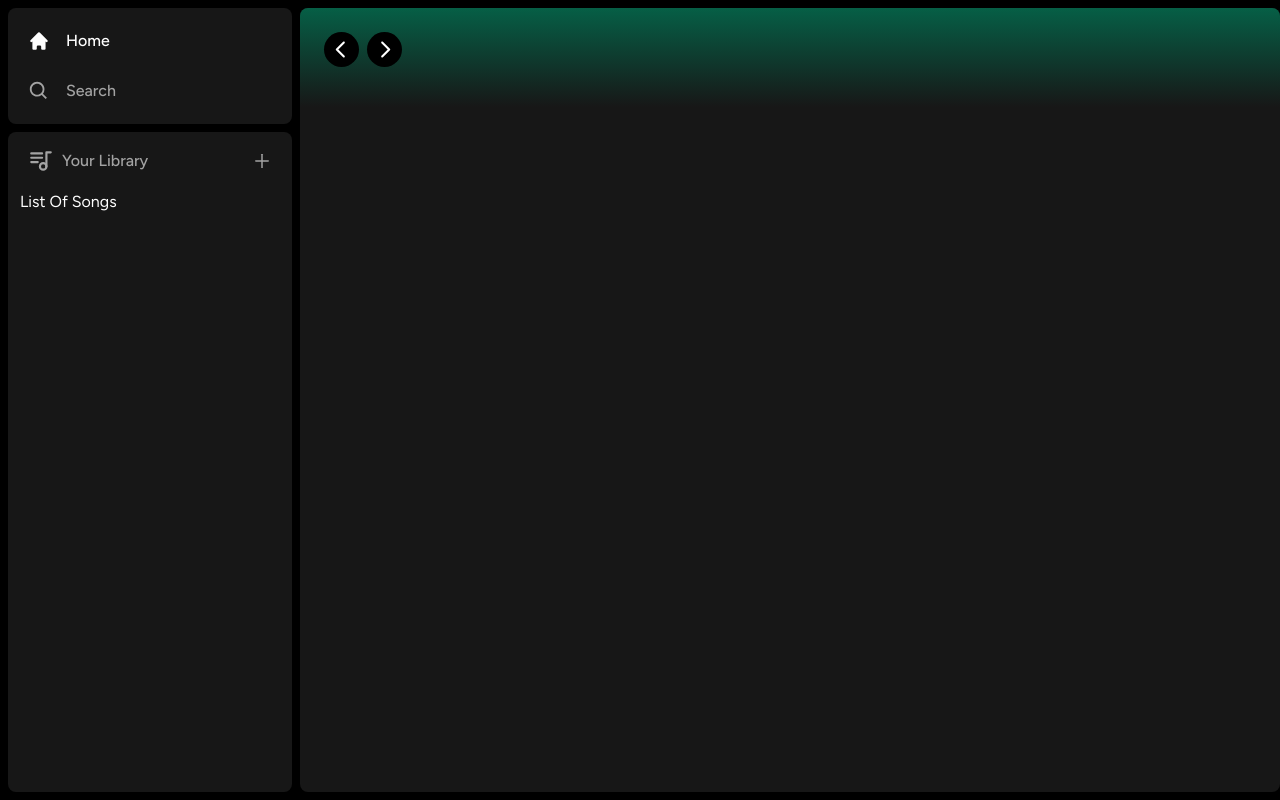
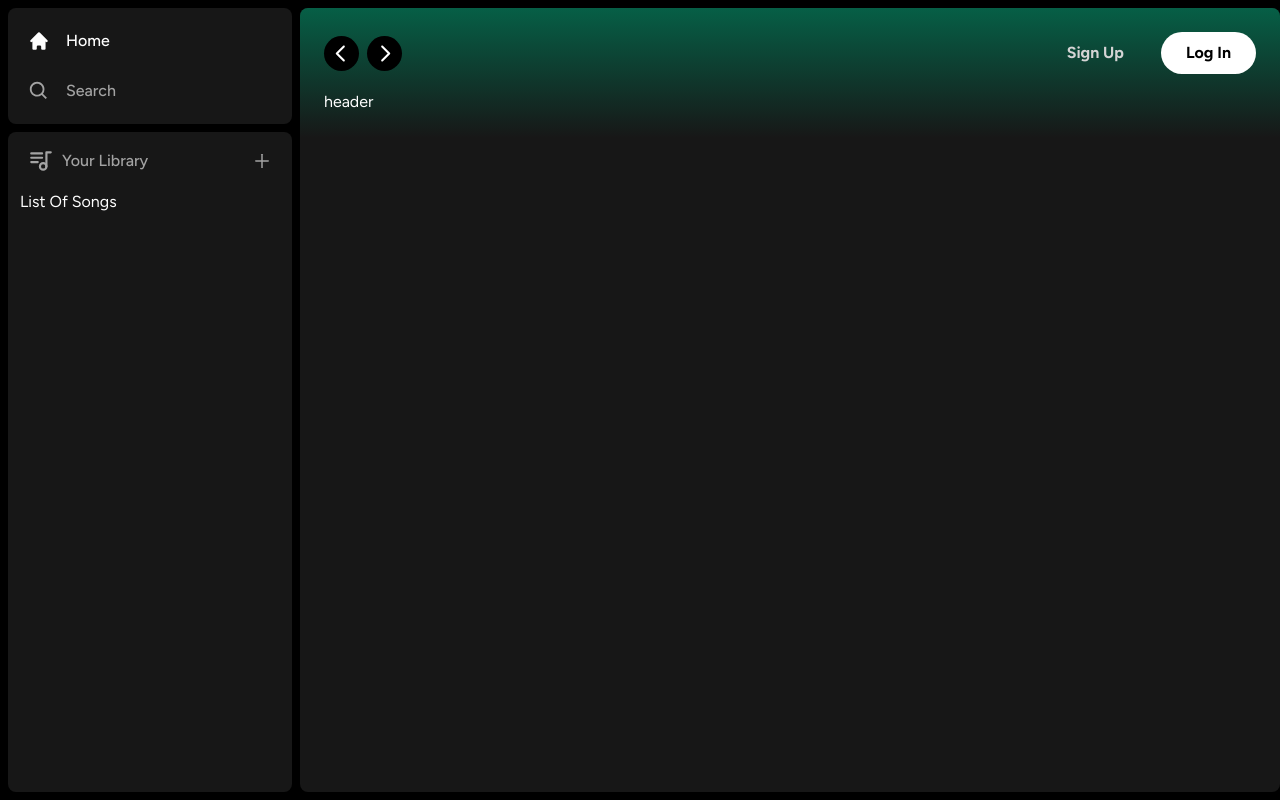
Before and after one commit to moeinparvizi/music-player, a Next.js app: page / in a window 1280 px wide. Built offline with nearby package versions, Linux system fonts and the light colour scheme.

Commit message:
create log in sign up section

```diff
--- a/app/(site)/page.jsx
+++ b/app/(site)/page.jsx
@@ -3,7 +3,9 @@
 export default function Home() {
   return (
     <div className="flex flex-col bg-neutral-900 rounded-lg h-full w-full overflow-hidden overflow-y-auto">
-      <Header />
+      <Header>
+        header
+      </Header>
     </div>
   );
 }
--- a/components/Box.jsx
+++ b/components/Box.jsx
@@ -1,4 +1,6 @@
+import { motion } from "framer-motion";
 import { twMerge } from "tailwind-merge";
+
 
 const Box = ({ children, className }) => {
   return (
--- /dev/null
+++ b/components/Button.jsx
@@ -0,0 +1,45 @@
+import { forwardRef } from "react";
+import { twMerge } from "tailwind-merge";
+
+const Button = forwardRef(
+  ({ className, children, disabled, type = "button", ...props }, ref) => {
+    return (
+      <button
+        type={type}
+        className={twMerge(
+          `w-full
+           rounded-full
+           bg-green-500
+           border
+           border-transparent
+           px-3
+           py-3
+           disabled:cursor-not-allowed
+           disabled:opacity-50
+           text-black
+           font-bold
+           hover:opacity-75
+           trasition
+          `,
+          className
+        )}
+        disabled={disabled}
+        ref={ref}
+        {...props}
+      >
+        {children}
+      </button>
+    );
+  }
+);
+
+Button.displayName = "button";
+// const Button = () => {
+//   return (
+//     <div>
+
+//     </div>
+//   );
+// }
+
+export default Button;
--- a/components/Header.jsx
+++ b/components/Header.jsx
@@ -5,6 +5,9 @@
 import { twMerge } from "tailwind-merge";
 import { RxCaretLeft } from "react-icons/rx";
 import { RxCaretRight } from "react-icons/rx";
+import { HiHome } from "react-icons/hi";
+import { BiSearch } from "react-icons/bi";
+import Button from "./Button";
 
 const Header = ({ children, className }) => {
   const router = useRouter();
@@ -39,7 +42,36 @@
             <RxCaretRight className="text-white" size={35} />
           </button>
         </motion.div>
+        <div className="flex md:hidden gap-x-2 items-center">
+          <button className="rounded-full p-2 bg-white flex justify-center items-center hover:opacity-75 trasition">
+            <HiHome size={20} className="text-black" />
+          </button>
+          <button className="rounded-full p-2 bg-white flex justify-center items-center hover:opacity-75 trasition">
+            <BiSearch size={20} className="text-black" />
+          </button>
+        </div>
+        <div className="flex justify-center items-center gap-x-3">
+          <>
+            <div>
+              <Button
+                onClick={() => {}}
+                className="bg-transparent text-neutral-300 capitalize px-6 py-2"
+              >
+                sign up
+              </Button>
+            </div>
+            <div>
+              <Button
+                onClick={() => {}}
+                className="bg-white capitalize px-6 py-2"
+              >
+                log in
+              </Button>
+            </div>
+          </>
+        </div>
       </div>
+      {children}
     </div>
   );
 };
```
